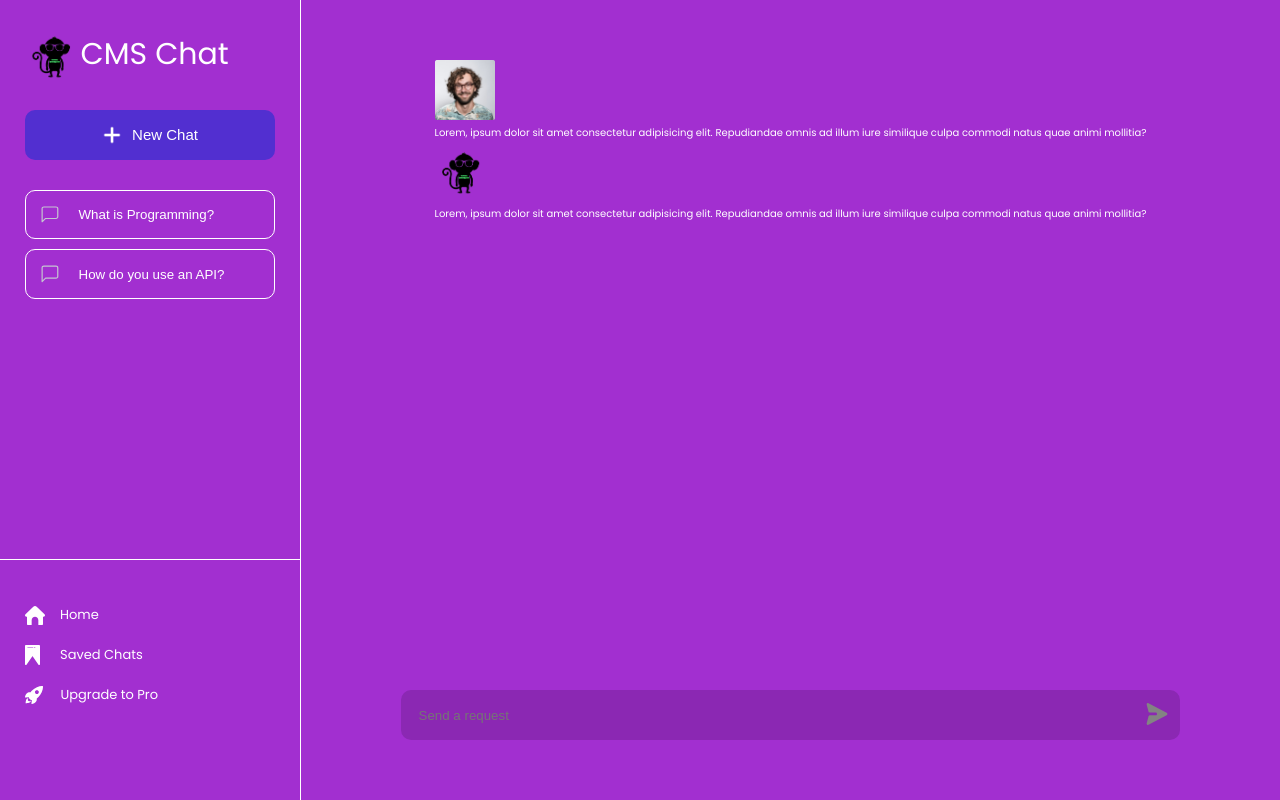
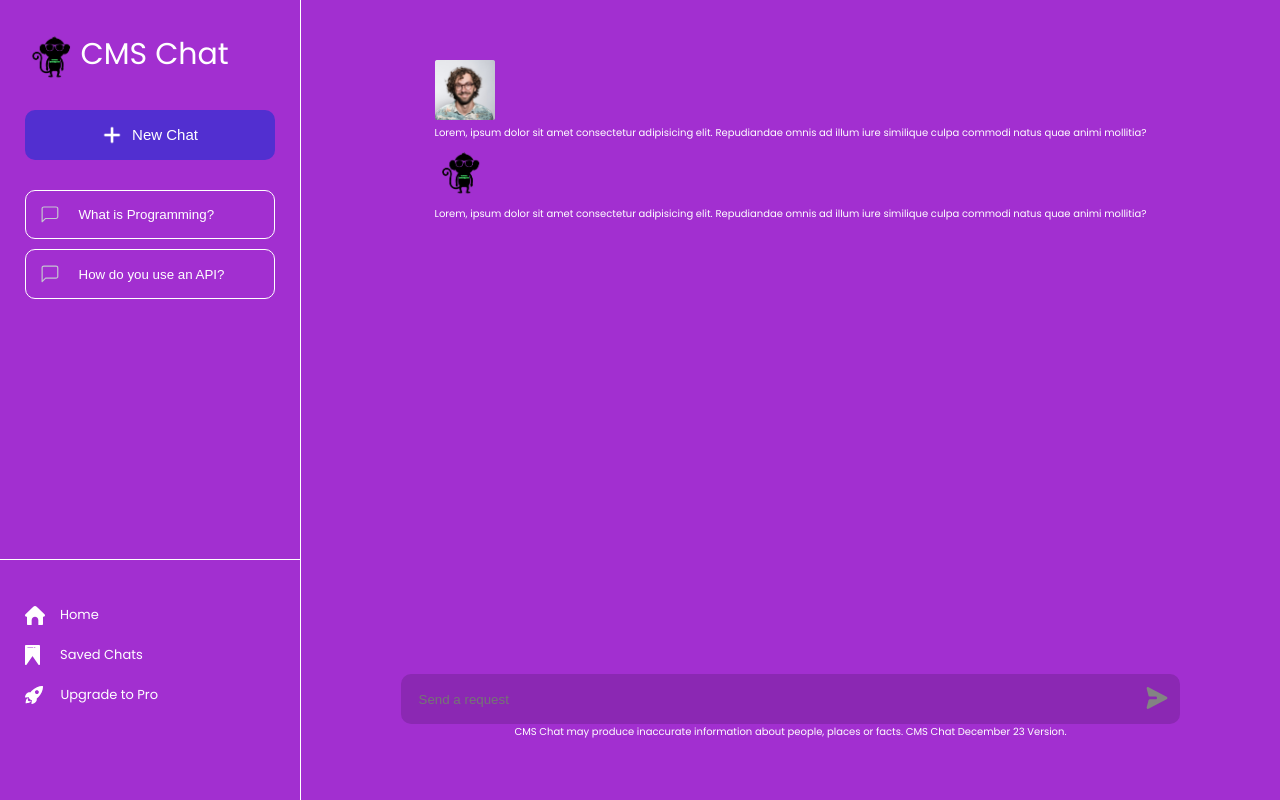
Before and after one commit to DDeShon/react-chat-ai, a React (Create React App) app: page / in a window 1280 px wide. Built offline with nearby package versions, Linux system fonts and the light colour scheme.

Commit message:
working on ui layout

```diff
--- a/src/App.js
+++ b/src/App.js
@@ -73,6 +73,10 @@ function App() {
               <img src={sendBtn} alt="send" />
             </button>
           </div>
+          <p>
+            CMS Chat may produce inaccurate information about people, places or
+            facts. CMS Chat December 23 Version.
+          </p>
         </div>
       </div>
     </div>
```
